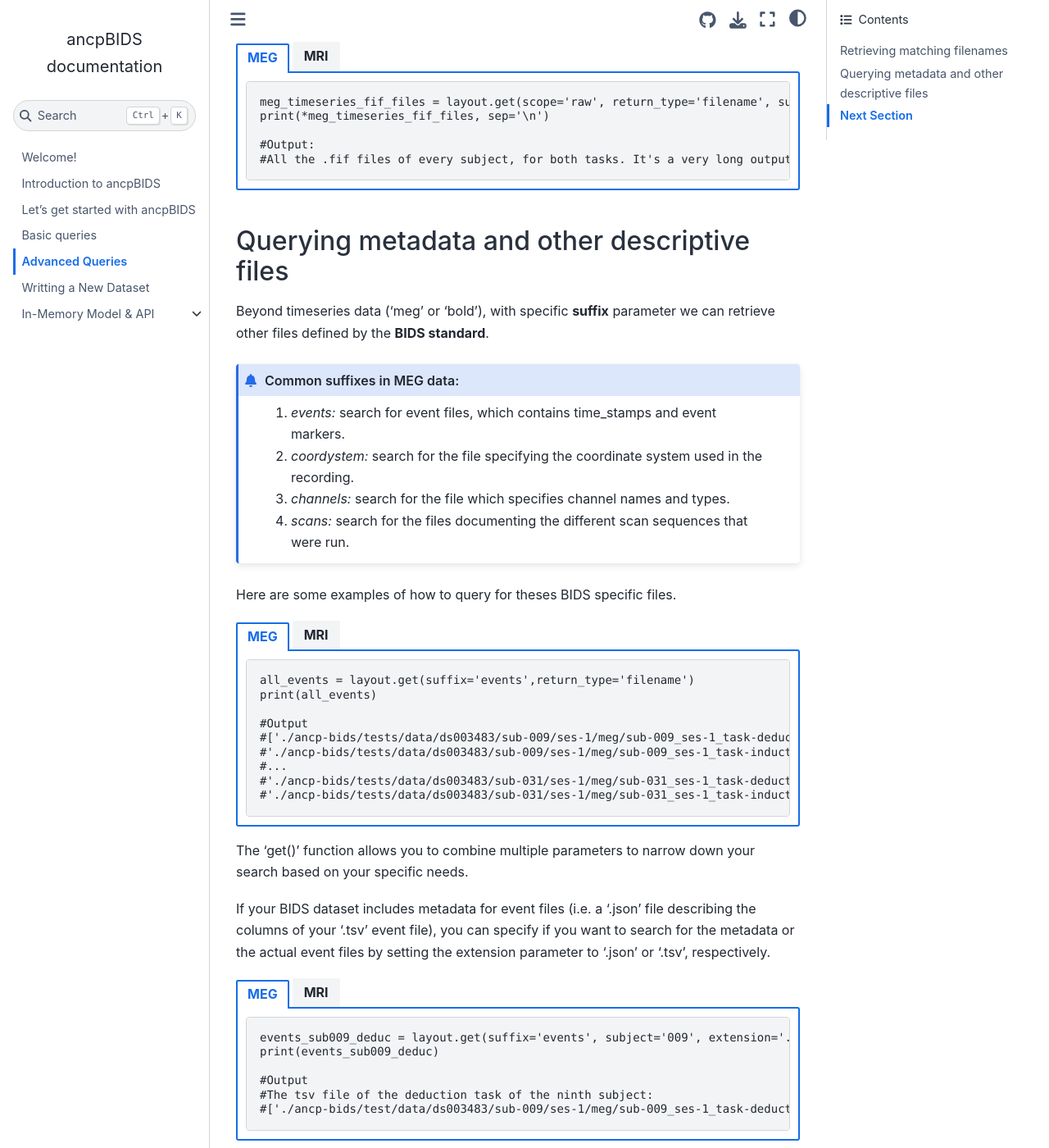
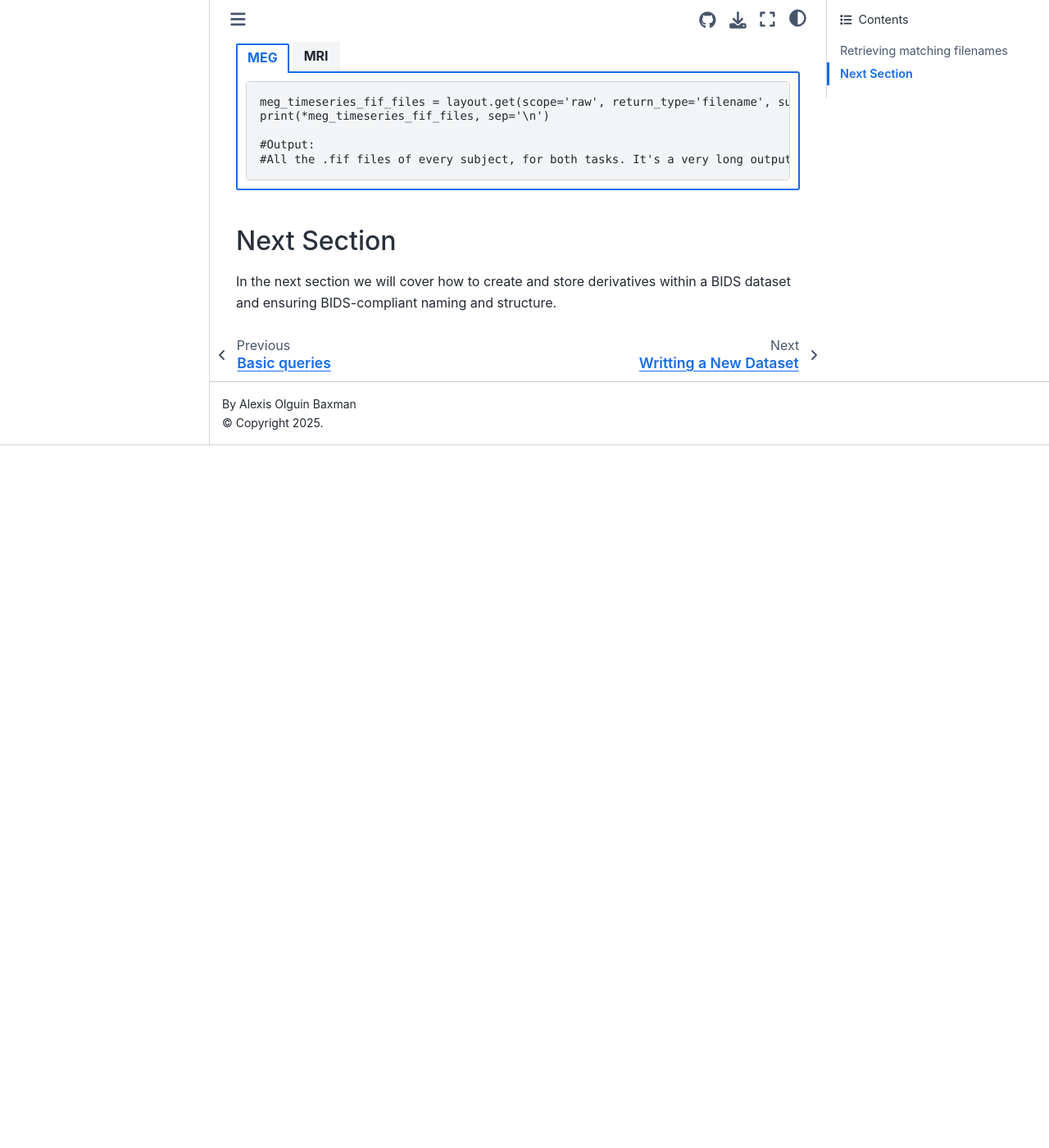
Before and after one commit to alexisbaxman/ancpbids_documentation, a Jupyter Book: the page built from book/advanced_query.md, in a window 1280 px wide and 1400 px high, scrolled down 1462 px. Shown: the whole window at 82% size. Built offline with Jupyter Book 1.0.4 settings and Sphinx 7.4.7 and the Sphinx Book theme 1.1.4, drawn with Linux system fonts in a browser that asks for light colours; after the commit the page ends 2005 px from its top, so only the background shows below that.

Commit message:
Update advanced_query.md

`````diff
--- a/book/advanced_query.md
+++ b/book/advanced_query.md
@@ -110,74 +110,6 @@ Now we can also **not** specify certain parameters in our query to **broaden** o
 ```
 ````
 
-## Querying metadata and other descriptive files
-Beyond timeseries data ('meg' or 'bold'), with specific **suffix** parameter we can retrieve other files defined by the **BIDS standard**.
-
-```{admonition} Common suffixes in MEG data:
-
-1. *events:* search for event files, which contains time_stamps and event markers.
-2. *coordystem:* search for the file specifying the coordinate system used in the recording.
-3. *channels:* search for the file which specifies channel names and types.
-4. *scans:* search for the files documenting the different scan sequences that were run.
-
-```
-
-Here are some examples of how to query for theses BIDS specific files.
-
-
-````{tab-set}
-```{tab-item} MEG
-
-    all_events = layout.get(suffix='events',return_type='filename')
-    print(all_events)
-
-    #Output
-    #['./ancp-bids/tests/data/ds003483/sub-009/ses-1/meg/sub-009_ses-1_task-deduction_run-1_events.tsv',
-    #'./ancp-bids/tests/data/ds003483/sub-009/ses-1/meg/sub-009_ses-1_task-induction_run-1_events.tsv',
-    #...
-    #'./ancp-bids/tests/data/ds003483/sub-031/ses-1/meg/sub-031_ses-1_task-deduction_run-1_events.tsv',
-    #'./ancp-bids/tests/data/ds003483/sub-031/ses-1/meg/sub-031_ses-1_task-induction_run-1_events.tsv']
-
-```
-
-```{tab-item} MRI
-
-    all_events = layout.get(suffix='events', return_type='filename')
-    print(all_events)
-
-    #Output: It will give you all the events, both .tsv and .json files for every participant. It's a very long output.
-
-```
-````
-
-The 'get()' function allows you to combine multiple parameters to narrow down your search based on your specific needs.
-
-If your BIDS dataset includes metadata for event files (i.e. a '.json' file describing the columns of your '.tsv' event file), you can specify if you want to search for the metadata or the actual event files by setting the extension parameter to '.json' or '.tsv', respectively.
-
-
-````{tab-set}
-```{tab-item} MEG
-
-    events_sub009_deduc = layout.get(suffix='events', subject='009', extension='.tsv', task='deduction', returntype='filename')
-    print(events_sub009_deduc)
-
-    #Output
-    #The tsv file of the deduction task of the ninth subject:
-    #['./ancp-bids/test/data/ds003483/sub-009/ses-1/meg/sub-009_ses-1_task-deduction_run-1_events.tsv']
-
-```
-
-```{tab-item} MRI
-
-    events_sub08 = layout.get(suffix='events', sub='08', run='02', extension='.tsv', return_type='filename')
-    print(events_sub08)
-
-    #Output
-    #The tsv file of the 2nd run of the eigth subject:
-    #['/home/abaxman/.ancp-bids/datasets/ds005/sub-08/func/sub-08_task-mixedgamblestask_run-02_events.tsv']
-
-```
-````
 
 ## Next Section
 In the next section we will cover how to create and store derivatives within a BIDS dataset and ensuring BIDS-compliant naming and structure.
`````
